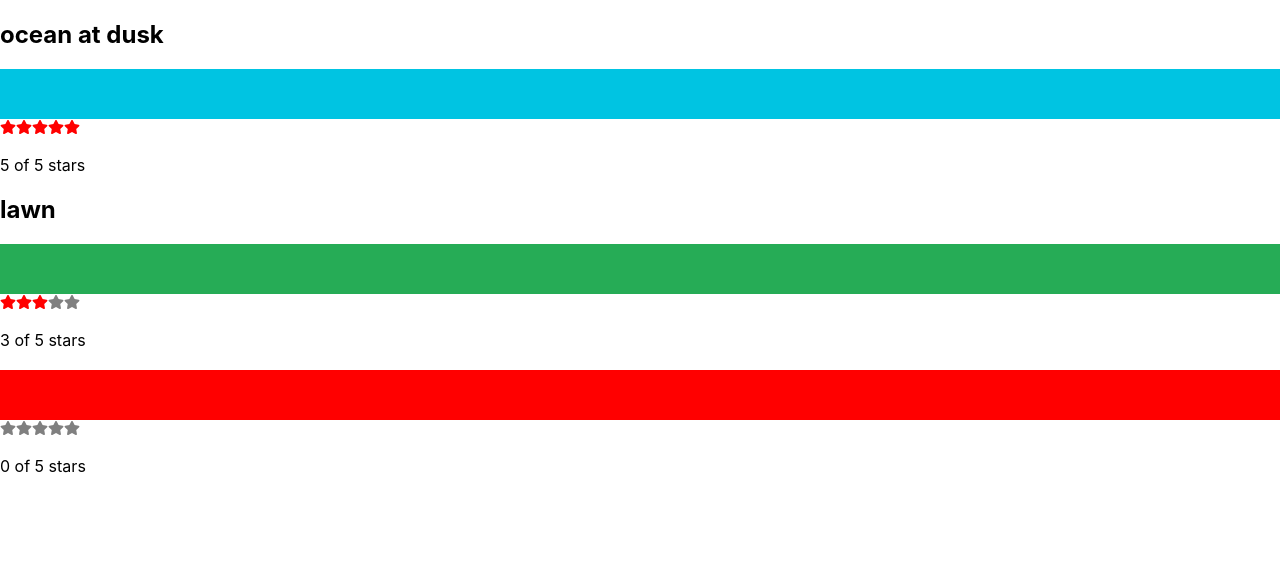
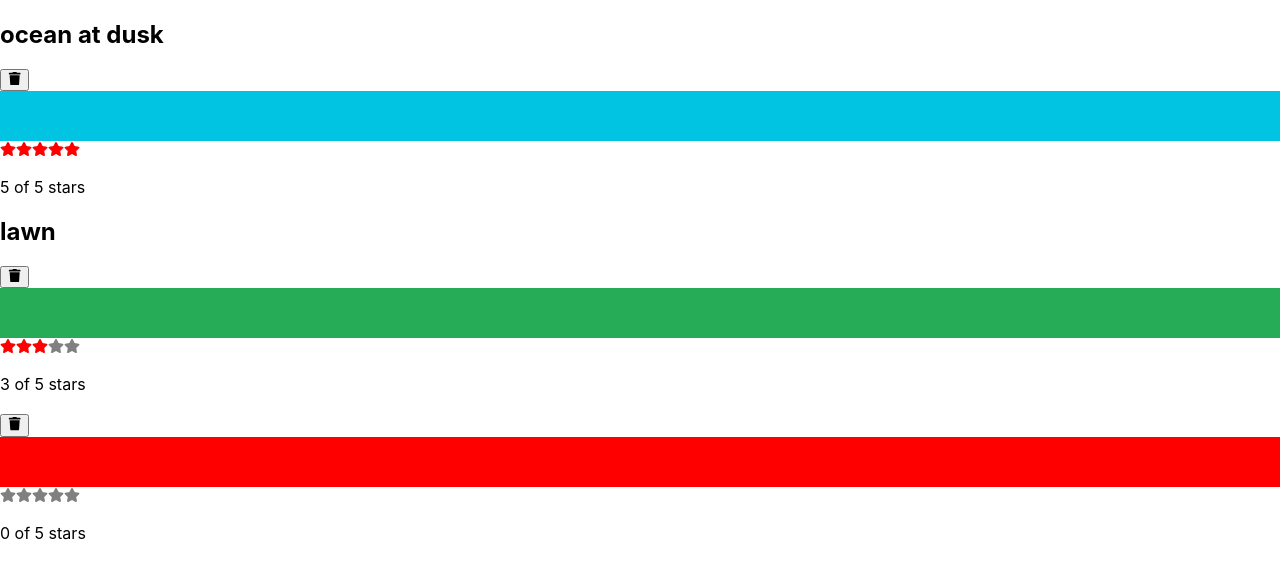
Before and after one commit to Alphamikey23/react-learning, a React (Create React App) app in the folder Chapter 6 React State Management/my-app/: page / in a window 1280 px wide. Shown: the top 578 px of the page. Built offline with nearby package versions, Linux system fonts and the light colour scheme.

Commit message:
remove colors state by button for color component

```diff
--- a/Chapter 6 React State Management/my-app/src/components/Color.js
+++ b/Chapter 6 React State Management/my-app/src/components/Color.js
@@ -1,10 +1,14 @@
 import StarRating from "./StarRating";
+import { FaTrash } from "react-icons/fa";
 
 
-export default function Color ({ title, color, rating}) {
+export default function Color ({ id, title, color, rating, onRemove = f => f }) {
     return (
         <section>
             <h1> {title}</h1>
+            <button onClick = { () => onRemove(id)}>
+                <FaTrash />
+            </button>
             <div style={{ height: 50, backgroundColor: color}} />
             <StarRating selectedStars={rating} />
         </section>
```
